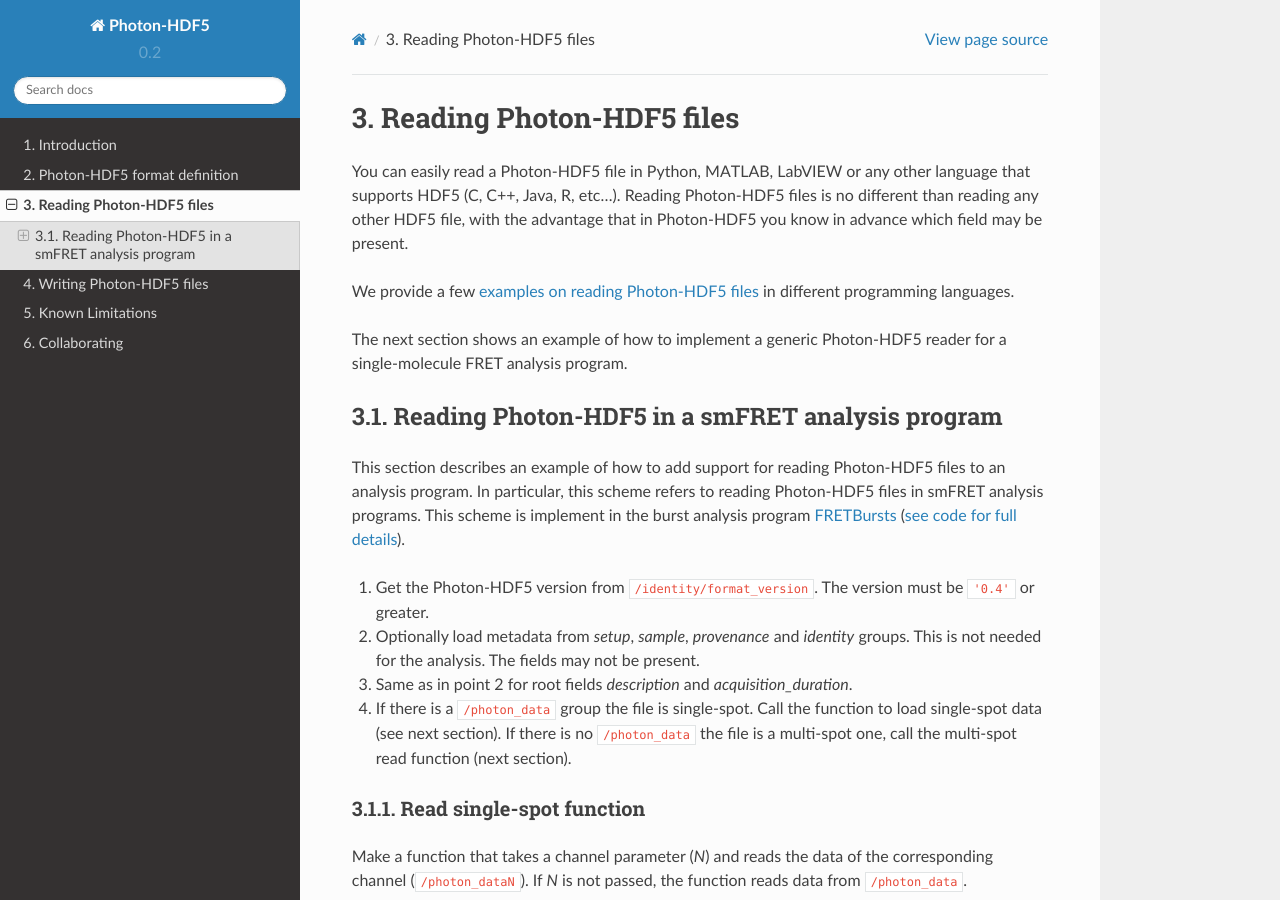
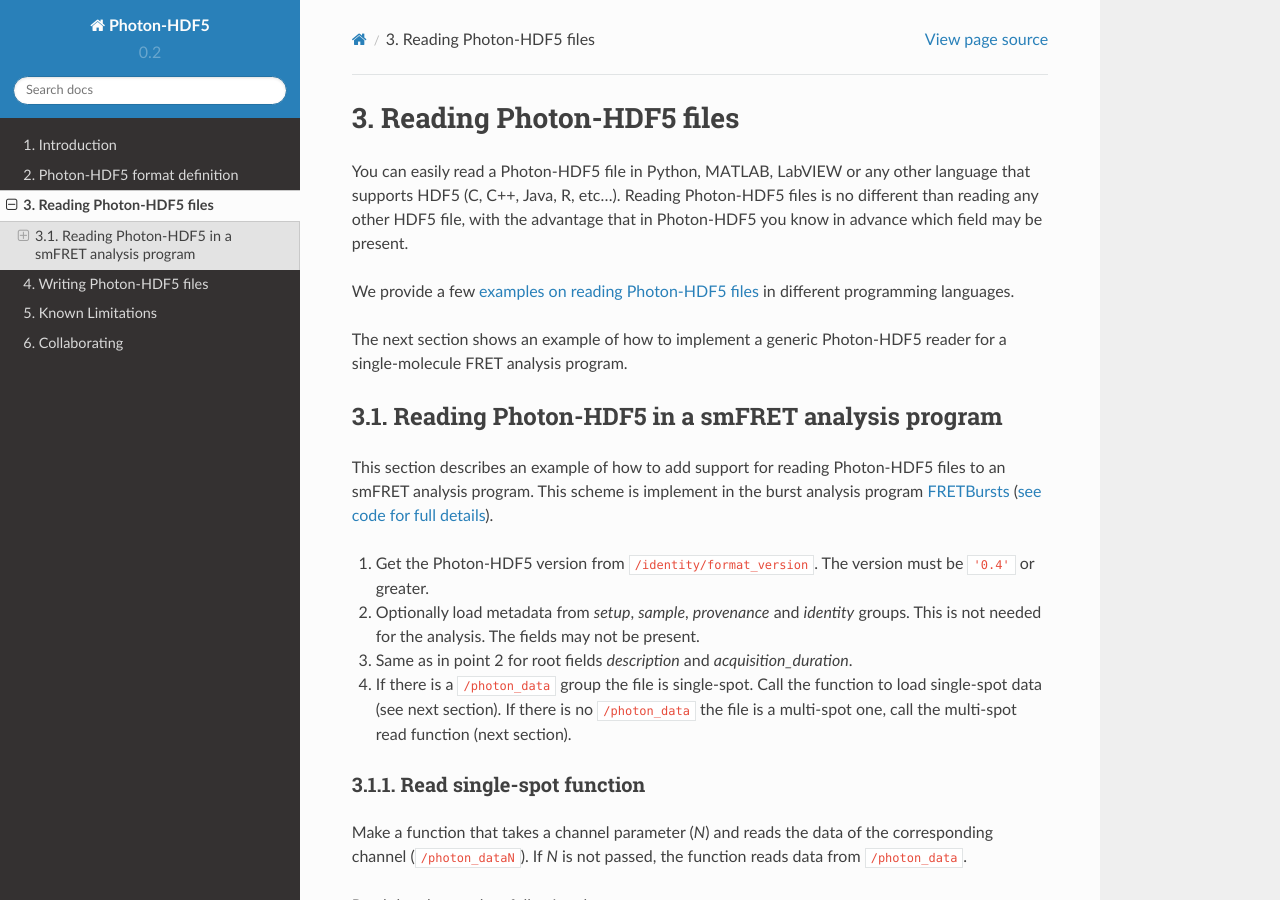
Before and after one commit to Photon-HDF5/photon-hdf5, a Sphinx documentation site: the page built from docs/reading.rst, in a window 1280 px wide and 900 px high. Built offline with Sphinx 7.4.7 and the Read the Docs theme 2.0.0, drawn with Linux system fonts in a browser that asks for light colours.

Commit message:
Remove redundant sentence.

```diff
--- a/docs/reading.rst
+++ b/docs/reading.rst
@@ -21,9 +21,7 @@ Reading Photon-HDF5 in a smFRET analysis program
 -------------------------------------------------
 
 This section describes an example of how to add support for reading
-Photon-HDF5 files to an analysis program.
-In particular, this scheme refers to reading Photon-HDF5 files in smFRET
-analysis programs.
+Photon-HDF5 files to an smFRET analysis program.
 This scheme is implement in the burst analysis program
 `FRETBursts <http://tritemio.github.io/FRETBursts/>`_
 (`see code for full details <https://github.com/tritemio/FRETBursts/blob/master/fretbursts/loader.py#L226>`_).
```
